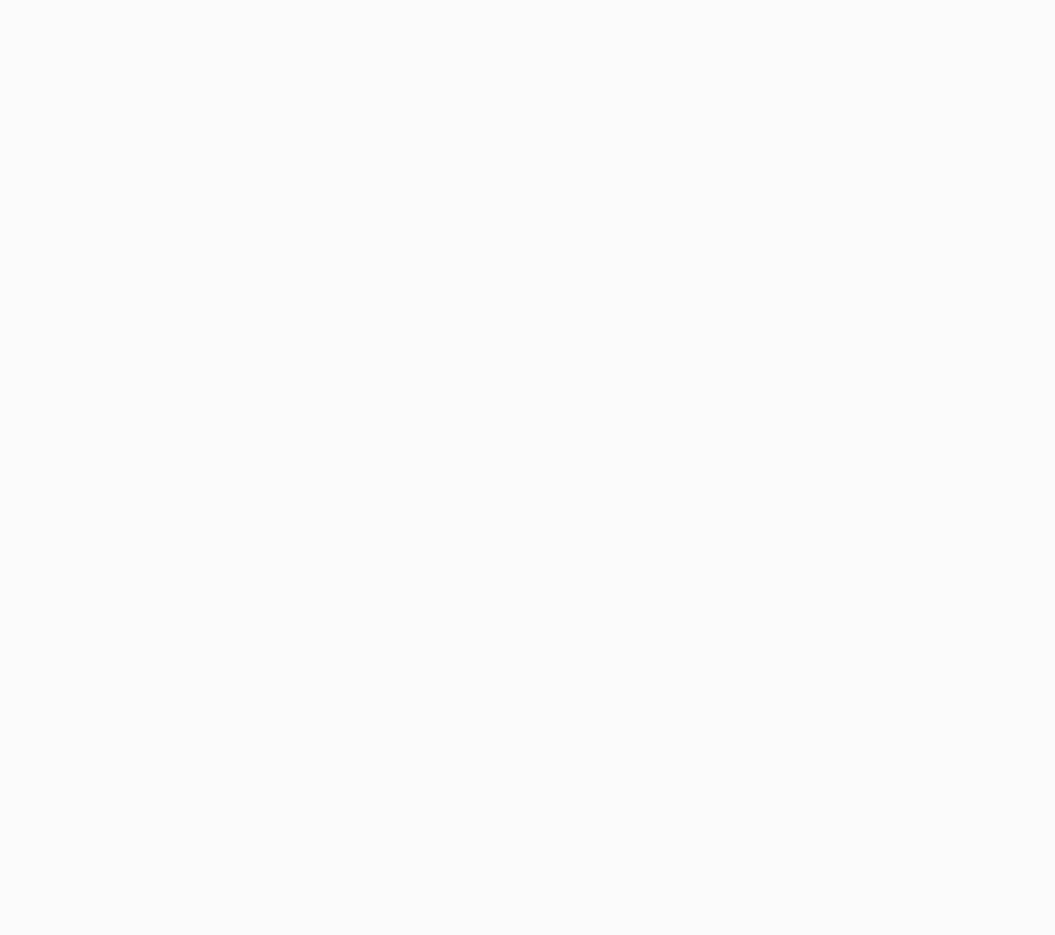
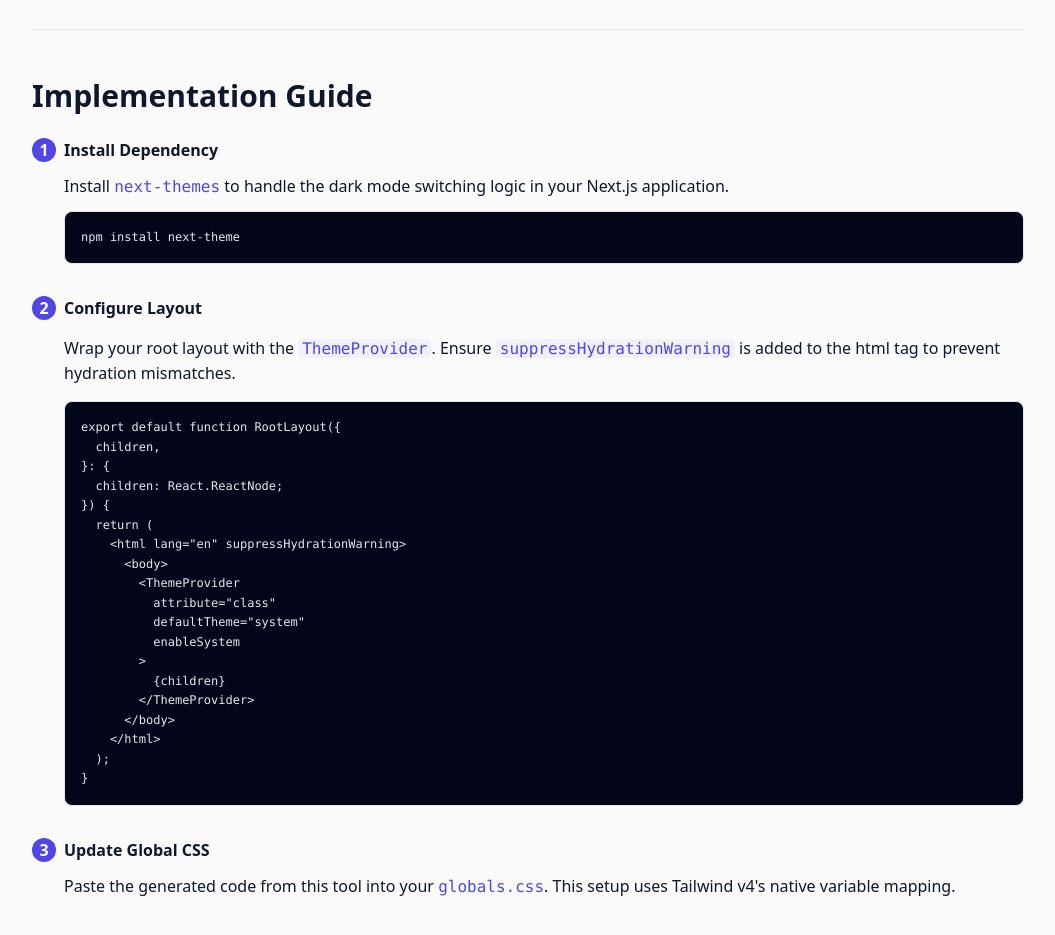
Before and after one commit to gjermundmyrvang/Theme-Generator-Next.js, a Next.js app: page / in a window 1280 px wide. Shown: the part 1800-2735 px from the top of the page, without its empty margins (112-1167 px from the left). Before the commit the page ends 1781 px from the top, so only its background shows below. Built offline with nearby package versions, Linux system fonts and the light colour scheme.

Commit message:
add a guide

```diff
--- a/app/page.tsx
+++ b/app/page.tsx
@@ -1,3 +1,4 @@
+import Guide from "@/components/Guide";
 import { InfoIcon } from "@/components/icons/InfoIcon";
 import ThemeGenerator from "@/components/ThemeGenerator";
 import ThemeToggle from "@/components/ui/theme-toggle";
@@ -36,6 +37,7 @@ export default function Home() {
           </div>
         </div>
         <ThemeGenerator />
+        <Guide />
       </main>
     </div>
   );
--- /dev/null
+++ b/components/Guide.tsx
@@ -0,0 +1,85 @@
+import { CodeBlock } from "./ui/code-block";
+
+const layoutCode = `export default function RootLayout({
+  children,
+}: {
+  children: React.ReactNode;
+}) {
+  return (
+    <html lang="en" suppressHydrationWarning>
+      <body>
+        <ThemeProvider
+          attribute="class"
+          defaultTheme="system"
+          enableSystem
+        >
+          {children}
+        </ThemeProvider>
+      </body>
+    </html>
+  );
+}`;
+
+export default function Guide() {
+  return (
+    <section className="mt-16 mb-16 border-t border-border pt-12">
+      <h2 className="text-3xl font-bold mb-6">Implementation Guide</h2>
+
+      <div className="grid gap-8 text-sm md:text-base">
+        <div className="space-y-3">
+          <h3 className="font-bold flex items-center gap-2">
+            <span className="flex h-6 w-6 items-center justify-center rounded-full bg-primary text-[16px] text-white">
+              1
+            </span>
+            Install Dependency
+          </h3>
+          <p className="text-muted-foreground ml-8">
+            Install <code className="text-primary font-mono">next-themes</code>{" "}
+            to handle the dark mode switching logic in your Next.js application.
+          </p>
+          <div className="ml-8">
+            <CodeBlock code="npm install next-theme" />
+          </div>
+        </div>
+
+        <div className="space-y-4">
+          <h3 className="font-bold flex items-center gap-2">
+            <span className="flex h-6 w-6 items-center justify-center rounded-full bg-primary text-[16px] text-white">
+              2
+            </span>
+            Configure Layout
+          </h3>
+          <div className="ml-8 space-y-4">
+            <p className="text-muted-foreground">
+              Wrap your root layout with the{" "}
+              <code className="text-primary font-mono bg-primary/5 px-1 rounded">
+                ThemeProvider
+              </code>
+              . Ensure{" "}
+              <code className="text-primary font-mono bg-primary/5 px-1 rounded">
+                suppressHydrationWarning
+              </code>{" "}
+              is added to the html tag to prevent hydration mismatches.
+            </p>
+
+            <CodeBlock code={layoutCode} />
+          </div>
+        </div>
+
+        <div className="space-y-3">
+          <h3 className="font-bold flex items-center gap-2">
+            <span className="flex h-6 w-6 items-center justify-center rounded-full bg-primary text-[16px] text-white">
+              3
+            </span>
+            Update Global CSS
+          </h3>
+          <p className="text-muted-foreground ml-8">
+            Paste the generated code from this tool into your{" "}
+            <code className="text-primary font-mono">globals.css</code>. This
+            setup uses Tailwind v4&apos;s native variable mapping.
+          </p>
+        </div>
+      </div>
+    </section>
+  );
+}
```
